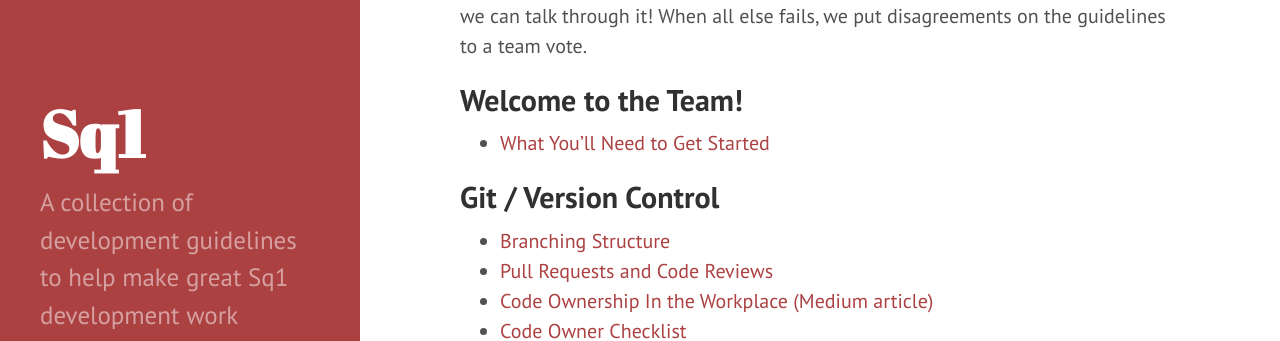
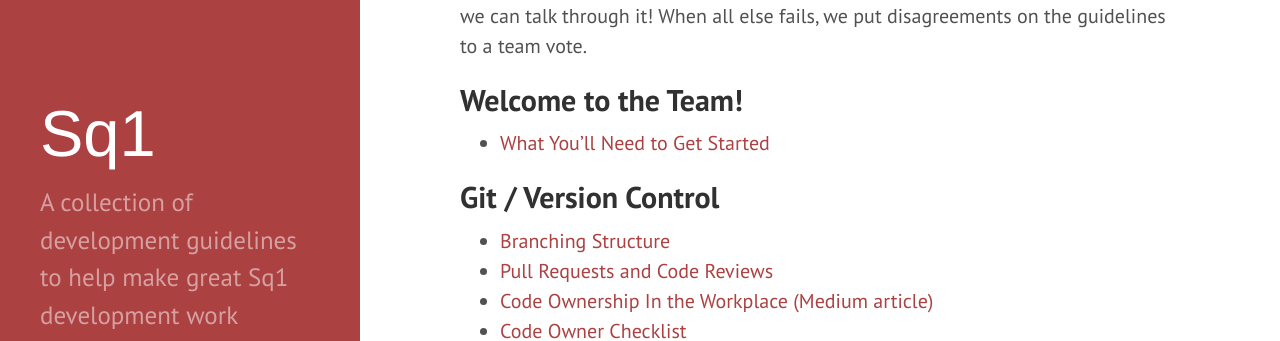
Before and after one commit to sq1agency/dev-guidelines, a Jekyll site: the page built from index.md, in a window 1280 px wide. Shown: the part 256-597 px from the top of the page. Built offline with Jekyll 4.4.1, drawn with Linux system fonts in a browser that asks for light colours; Markdown is read by kramdown in place of the engine named in the settings.

Commit message:
Updated font-family for Sq1.

```diff
--- a/public/css/hyde.css
+++ b/public/css/hyde.css
@@ -45,7 +45,6 @@ html {
   }
 }
 
-
 /*
  * Sidebar
  *
@@ -79,7 +78,8 @@ html {
 .sidebar-about h1 {
   color: #fff;
   margin-top: 0;
-  font-family: "Abril Fatface", serif;
+  font-family: "Helvetica Neue", Helvetica, Arial, sans-serif;
+  font-weight: 400;
   font-size: 3.25rem;
 }
 
```
